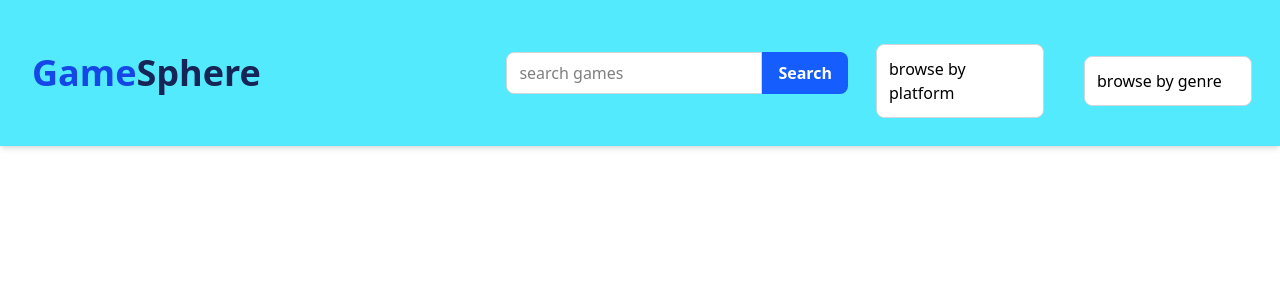
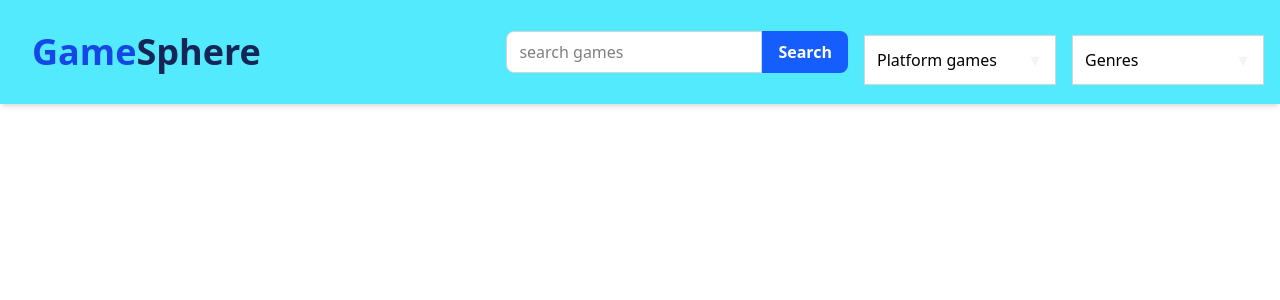
Before and after one commit to aguirreMan/video-game-ecommerce-platform, a React (Vite) app in the folder client/: page / in a window 1280 px wide. Shown: the top 300 px of the page. Built offline with nearby package versions, Linux system fonts and the light colour scheme.

Commit message:
worked on finishing styling for my navbar and select compoonents

```diff
--- a/client/package.json
+++ b/client/package.json
@@ -13,6 +13,7 @@
     "@tailwindcss/vite": "^4.1.14",
     "react": "^19.1.1",
     "react-dom": "^19.1.1",
+    "react-router": "^7.9.3",
     "tailwindcss": "^4.1.14"
   },
   "devDependencies": {
--- a/client/src/App.tsx
+++ b/client/src/App.tsx
@@ -1,10 +1,11 @@
 import Navbar from './components/Navbar'
+import { BrowserRouter } from 'react-router'
 
 export default function App() {
 
-
-
   return (
-    <Navbar />
+    <BrowserRouter>
+      <Navbar />
+    </BrowserRouter>
   )
 }
--- /dev/null
+++ b/client/src/components/FilteredGames.tsx
@@ -0,0 +1,11 @@
+type FilteredType = {
+    filterType: 'genre' | 'platform'
+    filterValue: string
+}
+
+
+export default function FilteredGames({ filterType, filterValue }) {
+    return (
+        <div>FilteredGames</div>
+    )
+}
--- a/client/src/components/Navbar.tsx
+++ b/client/src/components/Navbar.tsx
@@ -32,13 +32,13 @@ export default function Navbar() {
                     value={selectPlatform}
                     options={platformOptions}
                     onChange={setSelectedPlatform}
-                    placeHolder='browse by platform'
+                    placeHolder='Platform games'
                 />
                 <Select
                     value={selectGenre}
                     options={genreOptions}
                     onChange={setSelectedGenre}
-                    placeHolder='browse by genre'
+                    placeHolder='Genres'
                 />
             </div>
         </nav>
--- a/client/src/components/SearchBar.tsx
+++ b/client/src/components/SearchBar.tsx
@@ -28,7 +28,7 @@ export default function SearchBar() {
                 />
                 <button type='submit'
                     className='px-4 py-2 bg-blue-600 text-white
-                    font-semibold rounded-r-lg hover:bg-blue-700'>
+                    font-semibold rounded-r-lg hover:bg-blue-700 cursor-pointer'>
                     Search
                 </button>
             </div>
--- a/client/src/components/Select.tsx
+++ b/client/src/components/Select.tsx
@@ -1,14 +1,17 @@
 import { useState, useEffect, useRef } from 'react'
 import { type OptionProps, type SelectProps } from '../types/GameData'
+import { useNavigate } from 'react-router'
 
 export default function Select({ value, options, onChange, placeHolder }: SelectProps) {
     const [select, setSelect] = useState<boolean>(false)
     const selectRef = useRef<HTMLDivElement>(null)
 
+    const navigate = useNavigate()
+
     function selectOption(option: OptionProps) {
         if (!option) return
         if (value === option.value) return
-        //navigate with react router
+        navigate()  //filterd Games component
         onChange(option.value)
         setSelect(false)
     }
@@ -29,18 +32,20 @@ export default function Select({ value, options, onChange, placeHolder }: Select
 
 
     return (
-        <div className='relative cursor-pointer flex flex-col gap-0.5 p-3 mt-4 w-48'>
-            <div className='p-3 border border-gray-300 rounded-lg bg-white flex justify-between items-center'
-                onClick={() => setSelect(!select)}>
-                {value ? options.find(option => option.value === value)
-                    ?.label : placeHolder || 'Select an option'
-                }
+        <div ref={selectRef} className='relative w-48 mt-4 cursor-pointer'>
+            <div
+                className='p-3 border border-gray-300 bg-white flex justify-between items-center'
+                onClick={() => setSelect(!select)}
+            >
+                {value ? options.find(option => option.value === value)?.label : placeHolder || 'Select an option'}
+                <span className='text-gray-100 ml-2 '>{select ? '▲' : '▼'}</span>
             </div>
             {select && (
-                <ul className='absolute z-10 mt-1 w-full bg-white border-gray-300 rounded-lg'>
+                <div className='absolute top-full left-0 w-full'>
+                    <ul className='bg-gray-300 border border-gray-300 shadow-md mt-0'>
                         {options.map(option => (
                             <li
-                            className='px-3 py-2 hover:bg-blue-300 align-text-top'
+                                className='px-3 py-2 hover:bg-blue-300 align-text-top cursor-pointer'
                                 key={option.value}
                                 onClick={() => selectOption(option)}
                             >
@@ -48,6 +53,7 @@ export default function Select({ value, options, onChange, placeHolder }: Select
                             </li>
                         ))}
                     </ul>
+                </div>
             )}
         </div>
     )
```
Also changed, not shown: 1 other file (tests, documents, lock files or other folders). Lines whose indentation alone changed are shown as unchanged.
